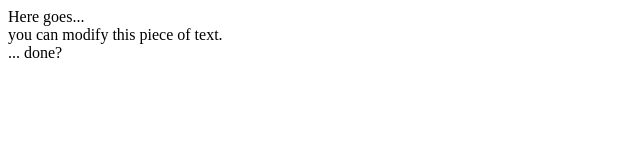
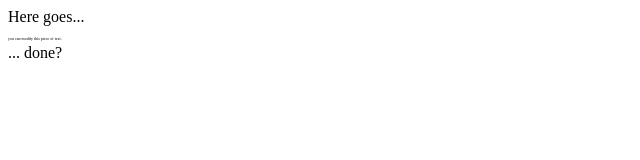
Before and after one commit to jasbeersingh/edx, a plain HTML site: page htmlCSSAndJs/HW4_react_form/chooser.html in a window 1280 px wide. Shown: the whole page, without its empty margins (0-640 px from the left). Drawn offline with nearby package versions, Linux system fonts and the light colour scheme.

Commit message:
error handling

```diff
--- a/htmlCSSAndJs/HW4_react_form/FontChooser.js
+++ b/htmlCSSAndJs/HW4_react_form/FontChooser.js
@@ -2,65 +2,81 @@ class FontChooser extends React.Component {
 
 	constructor(props) {
 		super(props);
+
+		var size_min_var = (parseInt(this.props.min) > 0)? this.props.min: '1';
+		var size_max_var = (parseInt(this.props.min) < parseInt(this.props.max))? this.props.max: this.props.min;
+		var size_var = (
+			parseInt(this.props.size) > parseInt(size_max_var)
+			)?size_max_var:(
+				parseInt(this.props.size) < parseInt(size_min_var)
+				)?size_min_var:this.props.size;
+		// debugger;
 		this.state = {
 			hidden: true,
 			bold: this.props.bold == 'true',
-		size: this.props.size,
+
+			size_min: size_min_var,
+			size_max: size_max_var,
+			size: size_var,
+
 		};
+
 	}
 
-	onTextClick(){
-		this.setState({hidden: !this.state.hidden,})
+
+
+	onTextClick() {
+		this.setState({ hidden: !this.state.hidden, })
 	}
 
-	handleCheckbox(){
-		this.setState({bold: !this.state.bold})
+	handleCheckbox() {
+		this.setState({ bold: !this.state.bold })
 	}
 
-	decreaseSize(){
+	decreaseSize() {
 		// debugger;
-		console.log(typeof(this.state.size))
+		console.log(typeof (this.state.size))
 		var fontsize = parseInt(this.state.size)
 		// debugger
-		if(fontsize > parseInt(this.props.min)){
+		if (fontsize > parseInt(this.state.size_min)) {
 			fontsize -= 1;
 			this.setState({ size: fontsize, });
 			// debugger;
 		}
 	}
 
-	increaseSize(){
+	increaseSize() {
 		// debugger;
-		console.log(typeof(this.state.size))
+		console.log(typeof (this.state.size))
 		var fontsize = parseInt(this.state.size)
 		// debugger
-		if(fontsize < parseInt(this.props.max)){
+		if (fontsize < parseInt(this.props.max)) {
 			fontsize += 1;
 			this.setState({ size: fontsize, });
 			// debugger;
 		}
 	}
 
-	reset_font(){
-		this.setState({size: this.props.size,})
+	reset_font() {
+		this.setState({ size: this.props.size, })
 	}
 
 	render() {
 		var textStyle = {
-			fontWeight: this.state.bold? 'bold': 'normal',
+			fontWeight: this.state.bold ? 'bold' : 'normal',
 			fontSize: parseInt(this.state.size),
 		}
 
 		var fontSpanStyle = {
-			color: (this.props.max == this.state.size || this.state.size ==this.props.min)? 'red': 'black',
+			color: (this.props.max == this.state.size || this.state.size == this.state.size_min) ? 'red' : 'black',
 		}
 		var checkbox_status = this.state.bold;
 		// debugger;
 
-	return(
+		return (
 
 			<div>
-	       <input type="checkbox" id="boldCheckbox" hidden={this.state.hidden} checked={checkbox_status} onChange={this.handleCheckbox.bind(this)}/>
+				<input type="checkbox" id="boldCheckbox" hidden={this.state.hidden} checked={checkbox_status} onChange={this.handleCheckbox.bind(this)} />
 				<button id="decreaseButton" hidden={this.state.hidden} onClick={this.decreaseSize.bind(this)}>-</button>
 				<span id="fontSizeSpan" hidden={this.state.hidden} style={fontSpanStyle} onDoubleClick={this.reset_font.bind(this)}>{this.state.size} </span>
 				<button id="increaseButton" hidden={this.state.hidden} onClick={this.increaseSize.bind(this)}>+</button>
--- a/htmlCSSAndJs/HW4_react_form/chooser.html
+++ b/htmlCSSAndJs/HW4_react_form/chooser.html
@@ -18,7 +18,7 @@
 
 ReactDOM.render(
   <div>
-    <FontChooser min='4' max='40' size='16' text='you can modify this piece of text.' bold='false'/>
+    <FontChooser min='4' max='40' size='3' text='you can modify this piece of text.' bold='false'/>
    </div>,
 document.getElementById('container'))
 ;
```
Lines whose indentation alone changed are shown as unchanged.
